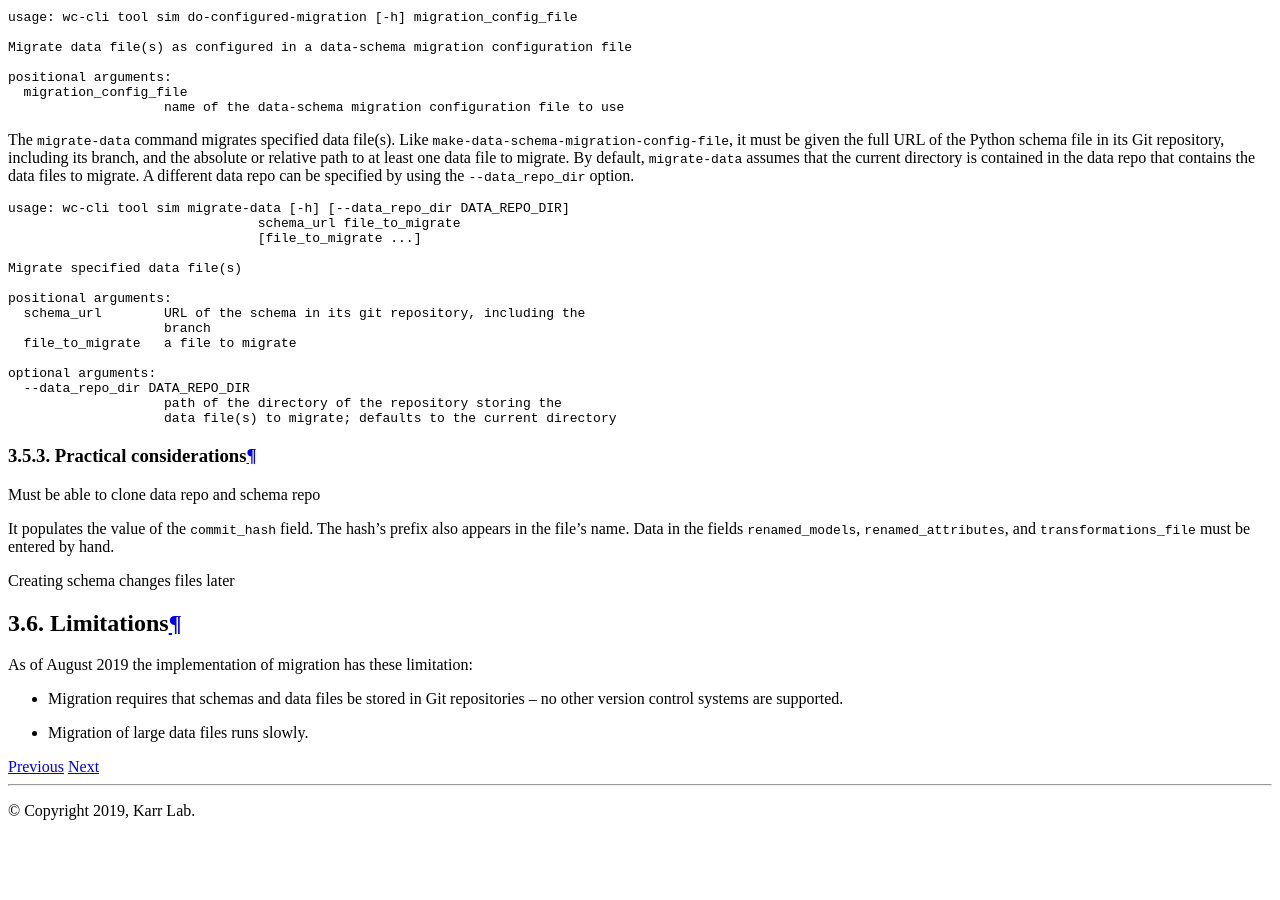
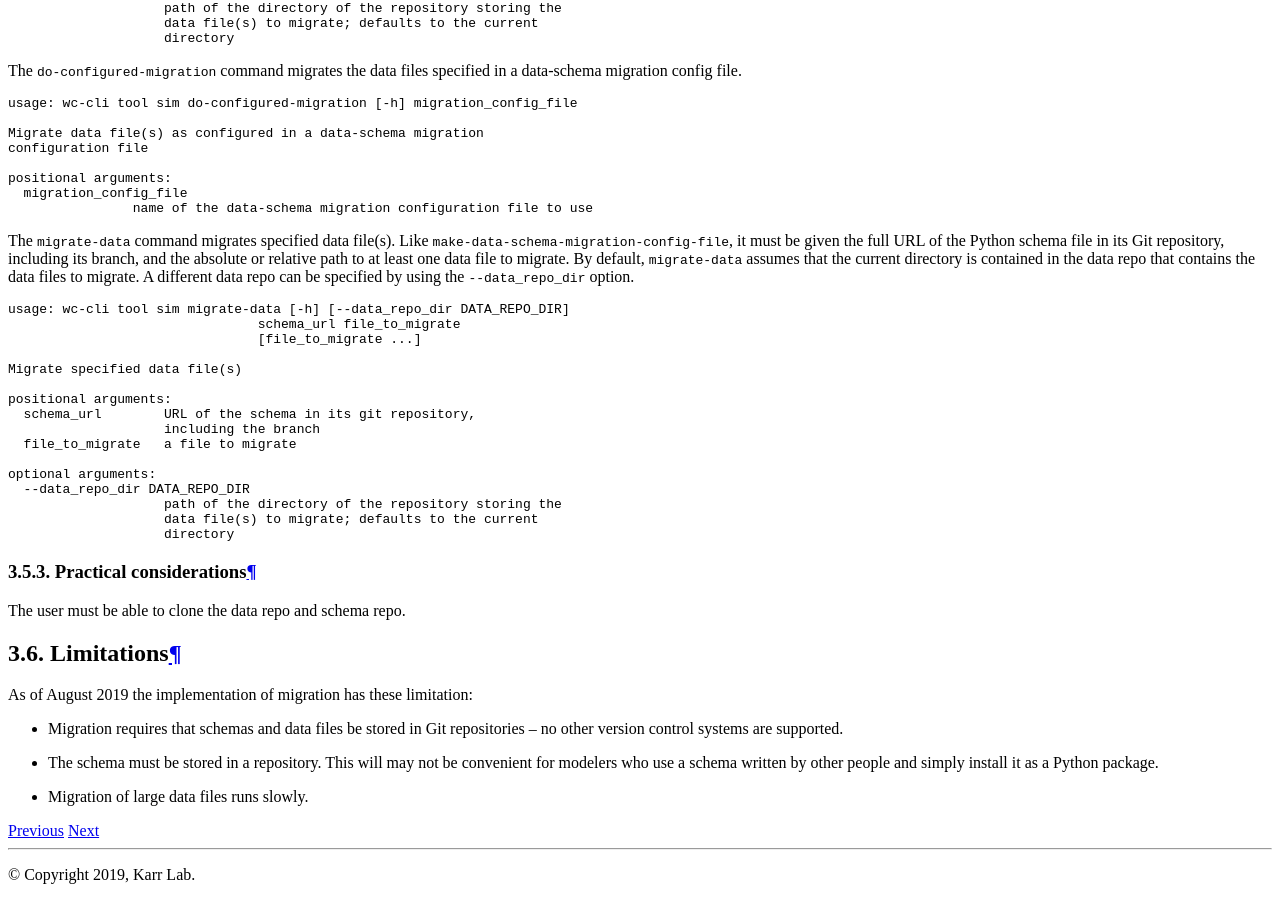
Before and after one commit to KarrLab/obj_tables, a Sphinx documentation site: the page built from docs/migration.rst, in a window 1280 px wide and 900 px high, scrolled down 8715 px. Built offline with Sphinx 7.4.7 and the Read the Docs theme 2.0.0, drawn with Linux system fonts in a browser that asks for light colours; pages that are not in the unit, such as notebooks, are missing from menus; before the commit the page ends 9551 px from its top, so only the background shows below that; some of the changed text lies outside the part shown.

Commit message:
more documentation

```diff
--- a/docs/migration.rst
+++ b/docs/migration.rst
@@ -119,7 +119,7 @@ the changes they document.
 
 *Data repo*\ s contain just one type of configuration file (Table 2):
 
-.. todo: auto table & section references
+.. todo: use table auto references for the tables
 
 * A *data-schema migration configuration* file details the migration of a set of data files in the data repo.
 
@@ -230,9 +230,8 @@ All data-schema migration config files contain four fields:
 * :obj:`branch` contains the schema repo's branch
 * :obj:`schema_file` contains the path to the schema file in the schema repo relative to its URL
 
-A data-schema migration configuration can be fully initialized by a CLI command.
-
-.. todo: which one?
+A data-schema migration configuration can be fully initialized by
+the :obj:`make-data-schema-migration-config-file` CLI command.
 
 Schema git metadata in data files
 ^^^^^^^^^^^^^^^^^^^^^^^^^^^^^^^^
@@ -331,9 +330,17 @@ Schema repo migration commands
 The :obj:`make-changes-template` command creates a template *Schema changes* file.
 By default, it creates a *Schema changes* template in the schema repo that contains the current directory.
 To use another schema repo, specify a directory in it with the :obj:`--schema_repo_dir` option.
+
 By default, the *Schema changes* template created references the most recent commit in the schema repo.
 To have the *Schema changes* file reference another commit, provide its
 hash with the :obj:`--commit` option.
+This makes it easy to add a schema changes file that references a commit after
+making other commits downstream from the referenced commit.
+
+:obj:`make-changes-template` populates the value of the :obj:`commit_hash` field in the template
+created. The hash's prefix also appears in the file's name.
+The format of the fields :obj:`renamed_models`, :obj:`renamed_attributes`, and
+:obj:`transformations_file` is written, but their data must be entered by hand.
 
 .. code-block:: none
 
@@ -349,7 +356,6 @@ hash with the :obj:`--commit` option.
                         defaults to the current directory
       --commit COMMIT   hash of a commit containing the changes; default is
                         most recent commit
-
 
 Data repo migration commands
 ^^^^^^^^^^^^^^^^^^^^^^^^^^^^
@@ -378,8 +384,8 @@ A different data repo can be specified by using the :obj:`--data_repo_dir` optio
     Create a data-schema migration configuration file
 
     positional arguments:
-      schema_url        URL of the schema in its git repository, including the
-                        branch
+      schema_url        URL of the schema in its git repository,
+                        including the branch
       file_to_migrate   a file to migrate
 
     optional arguments:
@@ -397,11 +403,12 @@ a data-schema migration config file.
 
     usage: wc-cli tool sim do-configured-migration [-h] migration_config_file
 
-    Migrate data file(s) as configured in a data-schema migration configuration file
+    Migrate data file(s) as configured in a data-schema migration
+    configuration file
 
     positional arguments:
       migration_config_file
-                        name of the data-schema migration configuration file to use
+                    name of the data-schema migration configuration file to use
 
 The :obj:`migrate-data` command migrates specified data file(s).
 Like :obj:`make-data-schema-migration-config-file`, it must be given the full URL of the
@@ -422,31 +429,20 @@ A different data repo can be specified by using the :obj:`--data_repo_dir` optio
     Migrate specified data file(s)
 
     positional arguments:
-      schema_url        URL of the schema in its git repository, including the
-                        branch
+      schema_url        URL of the schema in its git repository,
+                        including the branch
       file_to_migrate   a file to migrate
 
     optional arguments:
       --data_repo_dir DATA_REPO_DIR
                         path of the directory of the repository storing the
-                        data file(s) to migrate; defaults to the current directory
-
+                        data file(s) to migrate; defaults to the current
+                        directory
 
 Practical considerations
 ^^^^^^^^^^^^^^^^^^^^^^^^
 
-Must be able to clone data repo and schema repo
-
-.. todo: what about this text
-
-It populates the value of the :obj:`commit_hash` field.
-The hash's prefix also appears in the file's name.
-Data in the fields
-:obj:`renamed_models`,
-:obj:`renamed_attributes`, and
-:obj:`transformations_file` must be entered by hand.
-
-Creating schema changes files later
+The user must be able to clone the data repo and schema repo.
 
 
 Limitations
@@ -455,6 +451,7 @@ Limitations
 As of August 2019 the implementation of migration has these limitation:
 
 * Migration requires that schemas and data files be stored in Git repositories -- no other version control systems are supported.
+* The schema must be stored in a repository. This will may not be convenient for modelers who use a schema written by other people and simply install it as a Python package.
 * Migration of large data files runs slowly.
 
 .. todo: quantify this
```
Also changed, not shown: other parts of docs/migration.rst (+1 -1 lines).
